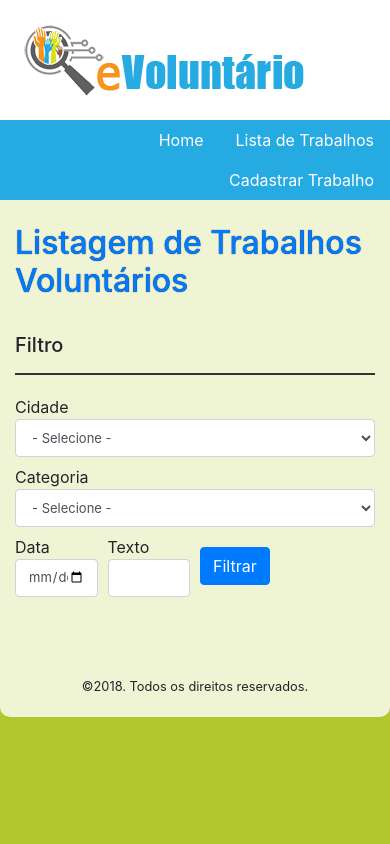
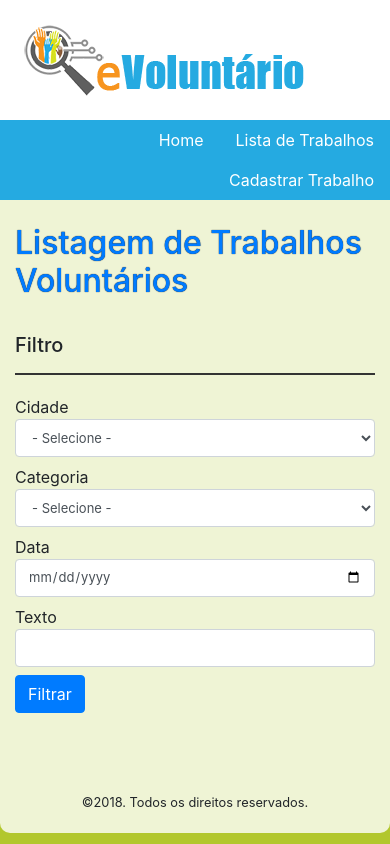
Before and after one commit to colafati/evoluntario, a Symfony app: template templates/listagem_trabalho/index.html.twig in a window 390 px wide. Run offline with Twig, Linux system fonts and the light colour scheme; the template is opened without the code that fills it, so the values that code supplies are empty; some libraries are stand-ins or nearby versions.

Commit message:
corrigindo layout no mobile

```diff
--- a/templates/listagem_trabalho/index.html.twig
+++ b/templates/listagem_trabalho/index.html.twig
@@ -27,11 +27,11 @@
                         {% endfor %}
                     </select>
                 </div>
-                <div class="col-3 my-1">
+                <div class="col-sm-3 my-1">
                     <span>Data</span>
                     <input type="date" name="data" class="form-control" value="{{ request.data }}" />
                 </div>
-                <div class="col-3 my-1">
+                <div class="col-sm-3 my-1">
                     <span>Texto</span>
                     <input type="text" name="texto" class="form-control" value="{{ request.texto }}" />
                 </div>
```
